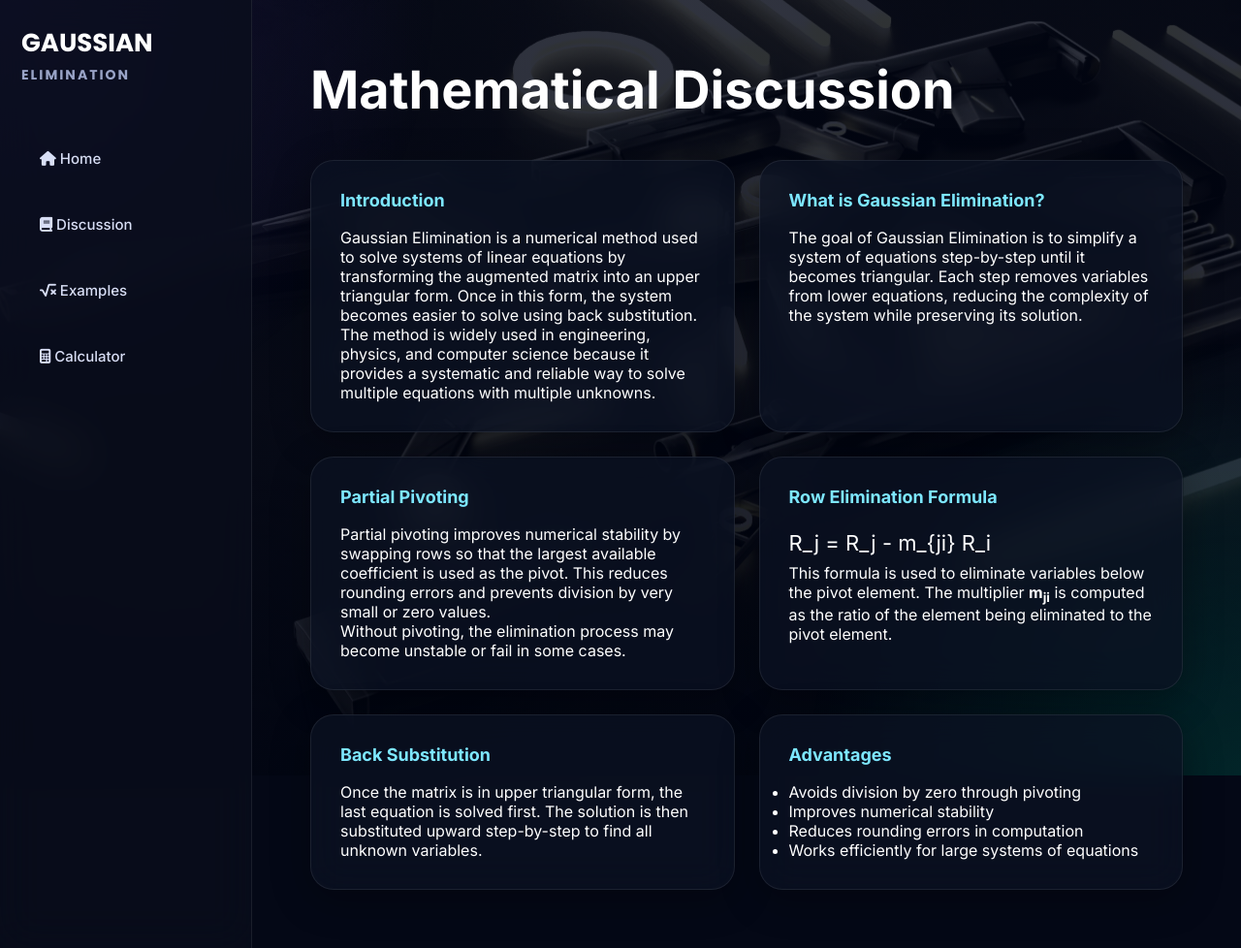
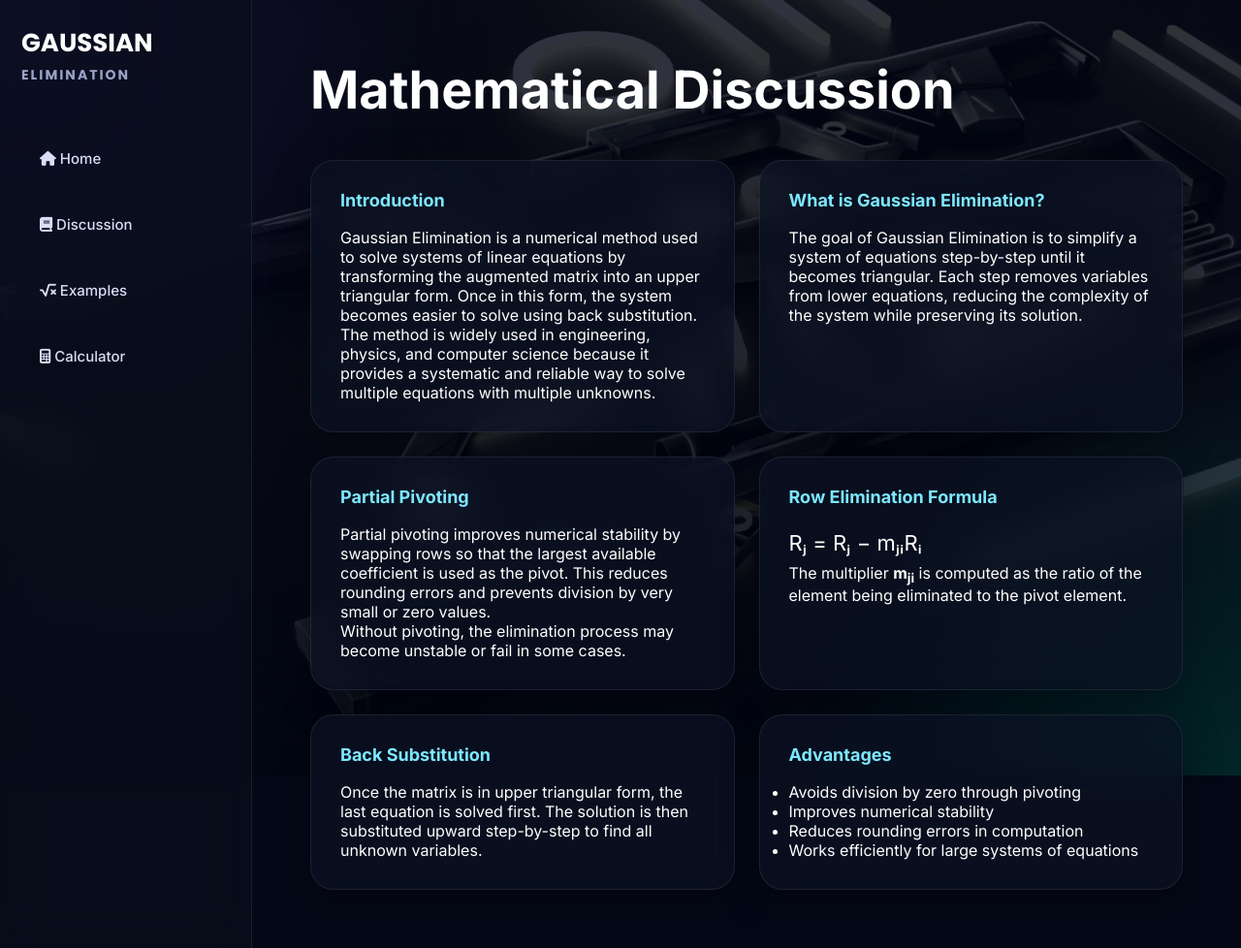
Before and after one commit to procisss/GaussElimination, a Flask app: page /discussion in a window 1280 px wide. Shown: the whole page at 97% size. Run offline with Flask 3, Linux system fonts and the light colour scheme.

Commit message:
Updated discussions

```diff
--- a/templates/discussion.html
+++ b/templates/discussion.html
@@ -15,6 +15,10 @@
         <p>
             Gaussian Elimination is a numerical method used to solve systems of linear equations by transforming the augmented matrix into an upper triangular form.
             Once in this form, the system becomes easier to solve using back substitution.
+        </p>
+
+        <p>
+
         </p>
 
         <p>
@@ -44,6 +48,10 @@
         </p>
 
         <p>
+
+        </p>
+
+        <p>
             Without pivoting, the elimination process may become unstable or fail in some cases.
         </p>
 
@@ -54,11 +62,10 @@
         <h4>Row Elimination Formula</h4>
 
         <div class="math">
-            R_j = R_j - m_{ji} R_i
+            Rⱼ = Rⱼ − mⱼᵢRᵢ
         </div>
 
         <p>
-            This formula is used to eliminate variables below the pivot element.
             The multiplier <b>m<sub>ji</sub></b> is computed as the ratio of the element being eliminated to the pivot element.
         </p>
 
```
